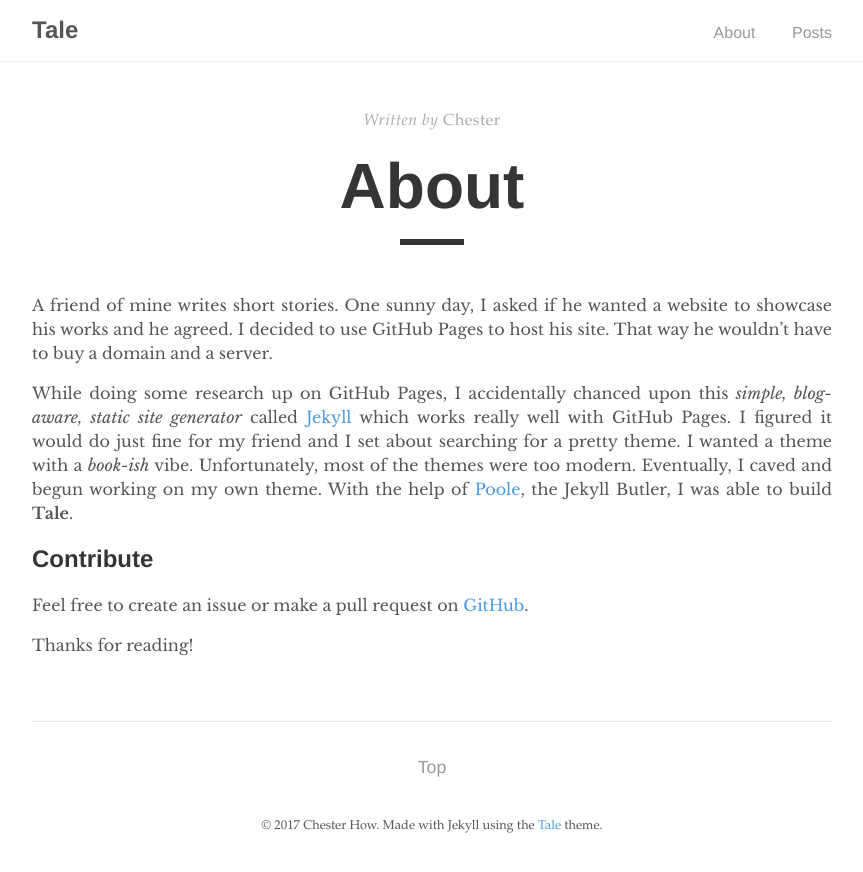
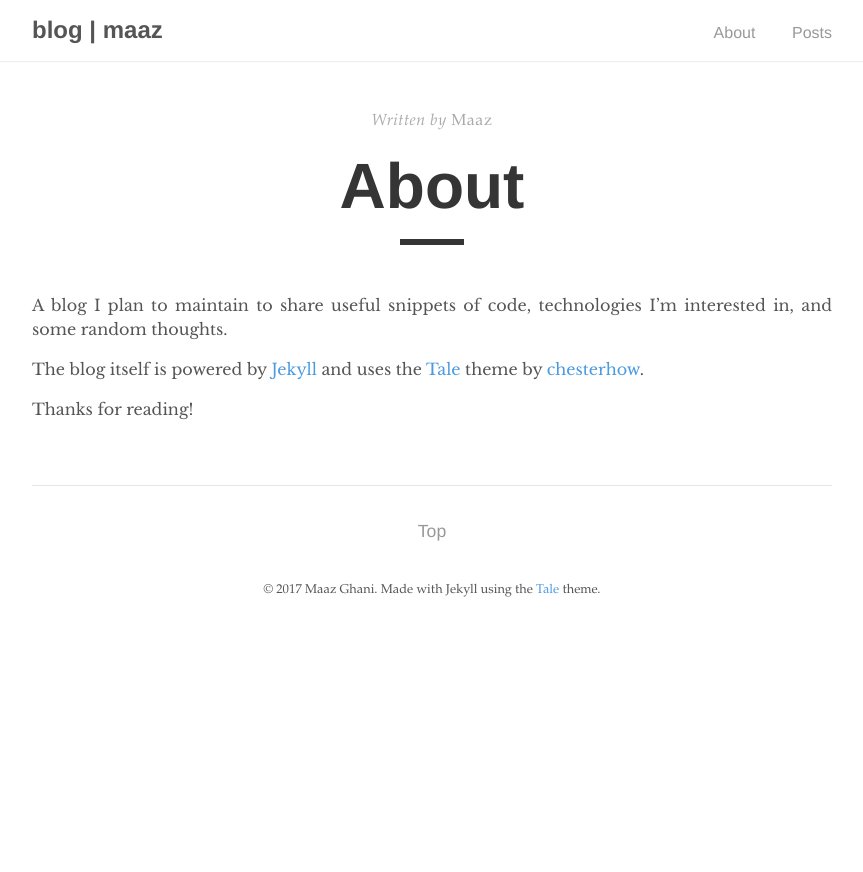
Before and after one commit to chesterhow/tale, a Jekyll site: the page built from about.md, in a window 1280 px wide. Shown: the top 872 px of the page, without its empty margins (208-1071 px from the left). Built offline with Jekyll 4.4.1, drawn with Linux system fonts in a browser that asks for light colours.

Commit message:
custom post and config.yml

```diff
--- a/_config.yml
+++ b/_config.yml
@@ -2,10 +2,10 @@
 permalink:      /:year-:month-:day/:title
 
 # Setup
-title:          Tale
+title:          "blog | maaz"
 paginate:       5
 baseurl:        ""
-url:            "https://chesterhow.github.io/tale"
+url:            "https://blog.maaz.io"
 
 # Assets
 sass:
@@ -17,9 +17,9 @@ markdown:       kramdown
 
 # About
 author:
-  name:         Chester How
-  url:          http://chester.how
-  email:        chesterhow@gmail.com
+  name:         Maaz Ghani
+  url:          http://maaz.io
+  email:        maazghani@gmail.com
 
 # Custom vars
 version:        3.4.1
--- a/about.md
+++ b/about.md
@@ -1,15 +1,12 @@
 ---
 layout: post
 title: "About"
-author: "Chester"
+author: "Maaz"
 permalink: /about/
 ---
 
-A friend of mine writes short stories. One sunny day, I asked if he wanted a website to showcase his works and he agreed. I decided to use GitHub Pages to host his site. That way he wouldn't have to buy a domain and a server.
+A blog I plan to maintain to share useful snippets of code, technologies I'm interested in, and some random thoughts.
 
-While doing some research up on GitHub Pages, I accidentally chanced upon this _simple, blog-aware, static site generator_ called [Jekyll](https://jekyllrb.com/) which works really well with GitHub Pages. I figured it would do just fine for my friend and I set about searching for a pretty theme. I wanted a theme with a _book-ish_ vibe. Unfortunately, most of the themes were too modern. Eventually, I caved and begun working on my own theme. With the help of [Poole](https://github.com/poole/poole), the Jekyll Butler, I was able to build **Tale**.
-
-## Contribute
-Feel free to create an issue or make a pull request on [GitHub](https://github.com/chesterhow/tale).
+The blog itself is powered by [Jekyll](https://github.com/jekyll/jekyll) and uses the [Tale](https://github.com/chesterhow/tale) theme by [chesterhow](https://github.com/chesterhow).
 
 Thanks for reading!
```
Also changed, not shown: _posts/2009-09-22-welcome-to-my-blog.md (added, +10 -0 lines), _posts/_backup/2017-03-05-pagination-post.md (renamed from _posts/2017-03-05-pagination-post.md), _posts/_backup/2017-03-06-the-mystery-of-the-filler-post.md (renamed from _posts/2017-03-06-the-mystery-of-the-filler-post.md), _posts/_backup/2017-03-07-the-case-of-the-missing-post.md (renamed from _posts/2017-03-07-the-case-of-the-missing-post.md), _posts/_backup/2017-03-10-welcome-to-jekyll.md (renamed from _posts/2017-03-10-welcome-to-jekyll.md), _posts/_backup/2017-03-16-example-content.md (renamed from _posts/2017-03-16-example-content.md), _posts/_backup/2017-03-29-introducing-tale.md (renamed from _posts/2017-03-29-introducing-tale.md).
